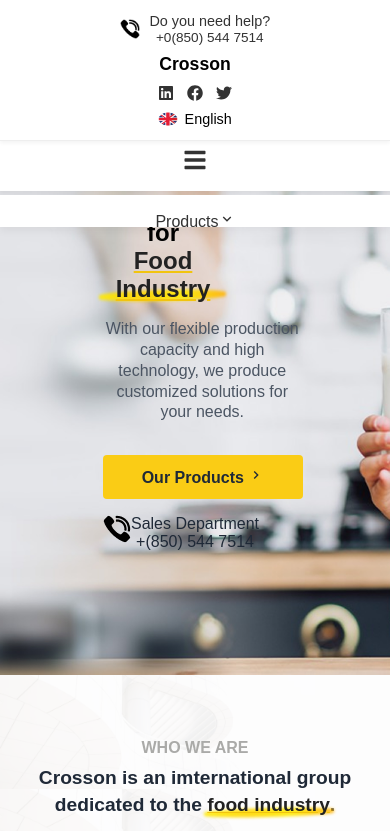
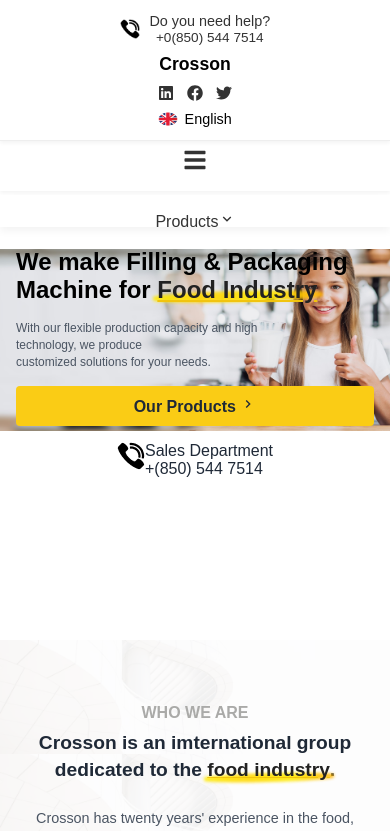
Before and after one commit to devZuzu/Business-website, a React (Vite) app: page / in a window 390 px wide. Shown: the top 831 px of the page. Built offline with nearby package versions, Linux system fonts and the light colour scheme.

Commit message:
fixed the rsponsiveness o the hero page

```diff
--- a/src/styles/Hero.css
+++ b/src/styles/Hero.css
@@ -117,7 +117,7 @@
 }
 
 /* responsive design */
-@media (max-width: 768px) {
+/* @media (max-width: 768px) {
     .hero {
         flex-direction: column;
         text-align: center;
@@ -141,3 +141,123 @@
         gap: 1rem;
     }
 }
+     */
+
+ /* ========================
+   MEDIA QUERIES
+======================== */
+
+/* --- Laptop (≤ 1024px) --- */
+/* @media (max-width: 1024px) {
+    .hero {
+        flex-direction: column;
+        text-align: center;
+        gap: 3rem;
+        padding: 3rem 1.5rem;
+    }
+
+    .hero-content {
+        margin: 0 auto;
+        max-width: 90%;
+    }
+
+    .hero-title {
+        font-size: 2.2rem;
+    }
+
+    .hero-subtitle {
+        margin-left: 0;
+        font-size: 1.1rem;
+        max-width: 100%;
+    }
+
+    .hero-actions {
+        justify-content: center;
+        margin-left: 0;
+    }
+
+    .hero-image img {
+        max-width: 85%;
+        margin: 0 auto;
+    }
+} */
+
+/* --- Tablet (≤ 768px) --- */
+@media (max-width: 768px) {
+    .hero {
+        flex-direction: column;
+        text-align: center;
+        padding: 2.5rem 1rem;
+        gap: 2rem;
+    }
+
+    .hero-content {
+        margin: 0;
+        max-width: 100%;
+    }
+
+    .hero-title {
+        font-size: 1.8rem;
+    }
+
+    .hero-subtitle {
+        font-size: 1rem;
+        margin-left: 0;
+    }
+
+    .hero-actions {
+        flex-direction: column;
+        gap: 1rem;
+        align-items: center;
+        margin-left: 0;
+    }
+
+    .hero-image img {
+        max-width: 90%;
+    }
+}
+
+/* --- Mobile (≤ 480px) --- */
+@media (max-width: 480px) {
+    .hero {
+        padding: 2rem 1rem;
+        margin-top: 2.5rem;
+        margin-bottom: 0;
+        background-position: center;
+        background-size: contain;
+        justify-content: left;
+        align-items: left;
+        text-align: left;
+    }
+
+
+    .hero-content{
+        margin-top: 5.5rem;
+        justify-content: left;
+        align-items: left;
+        text-align: left;
+        margin-bottom: 0;
+    }
+
+    .hero-title {
+        font-size: 1rem;
+        line-height: 1;
+        margin-top: 5rem;
+    }
+
+    .hero-subtitle {
+        font-size: 0.75rem;
+        line-height: 1.4;
+        margin: 1rem 0;
+    }
+
+    .hero-button {
+        width: 100%;
+        padding: 0.6rem;
+    }
+
+    .hero-image img {
+        max-width: 100%;
+
+    }
+}
```
